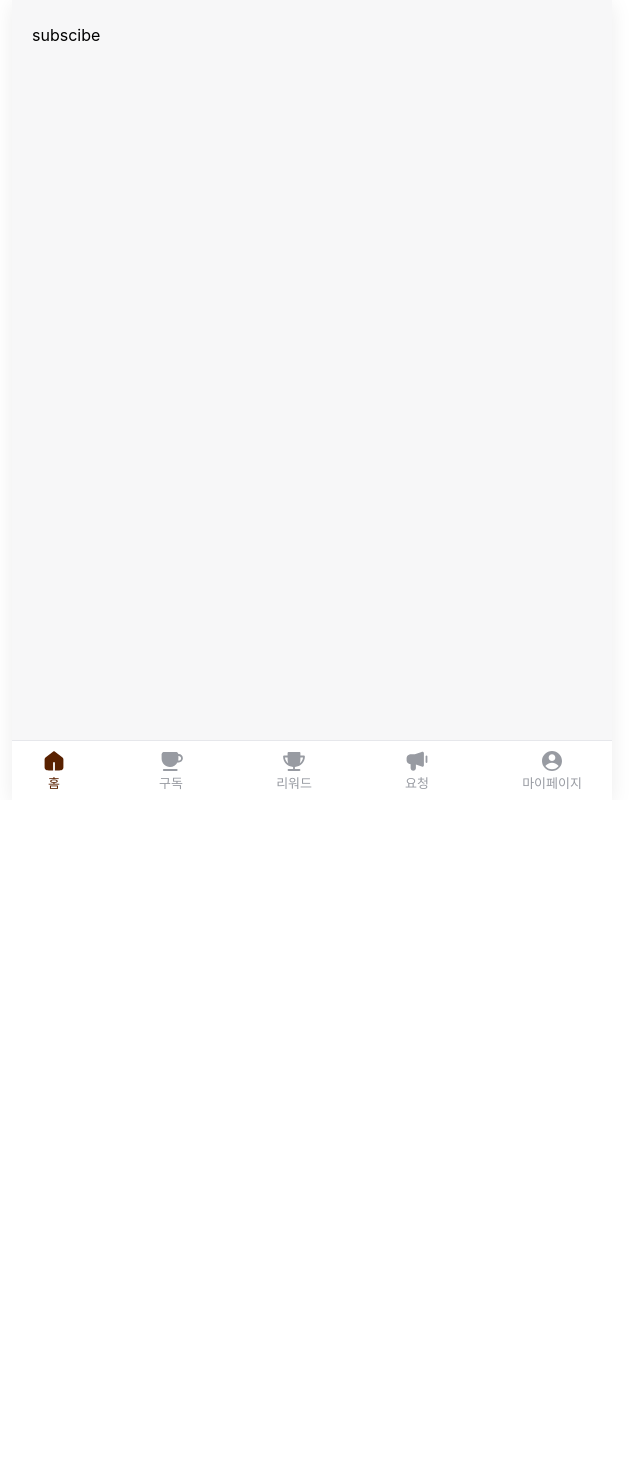
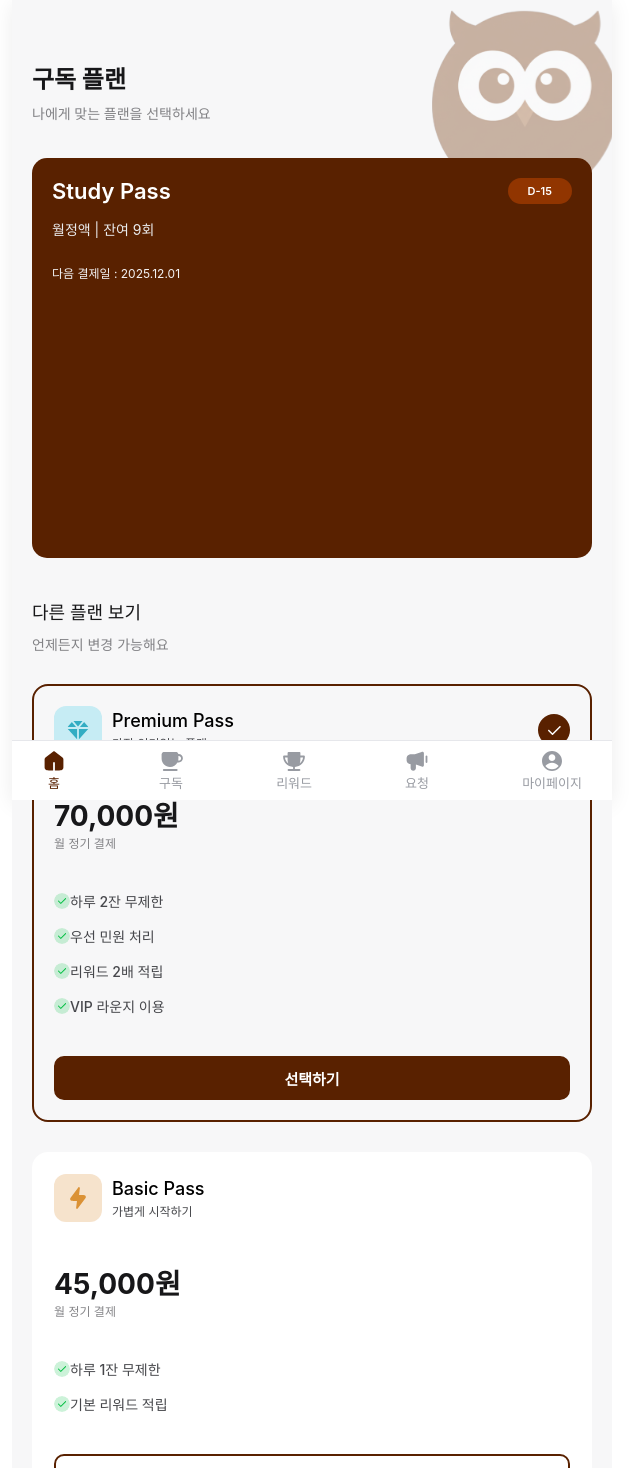
Before and after one commit to CoHe-CoffeeHere/CoHe_FE, a React (Vite) app: page /subscribe in a window 1280 px wide. Shown: the top 1468 px of the page, without its empty margins (328-971 px from the left). Before the commit the page ends 800 px from the top, so only its background shows below. Built offline with nearby package versions, Linux system fonts and the light colour scheme; a web font is replaced by a local one.

Commit message:
feat: subscribe 페이지 구현

```diff
--- /dev/null
+++ b/src/css/pages/subscribe.module.css
@@ -0,0 +1,193 @@
+/* 상단 텍스트 */
+.topTextDiv {
+  display: flex;
+  flex-direction: column;
+  gap: 8px;
+  margin-top: 35px;
+  margin-bottom: 35px;
+  position: relative;
+}
+.topName {
+  color: #171719;
+  font-size: 24px;
+  font-weight: 700;
+}
+.topComment {
+  color: #37383c9c;
+  font-size: 14px;
+  font-weight: 500;
+}
+.characterIcon {
+  width: 200px;
+  height: 200px;
+  position: absolute;
+  right: -30px;
+  top: -55px;
+  z-index: 1;
+}
+/* 상단 텍스트 끝 */
+
+/* 패스 박스 */
+.passContainer {
+  width: 100%;
+  height: 400px;
+  background-color: #592100;
+  z-index: 10;
+  position: relative;
+  border-radius: 15px;
+  padding: 20px;
+  display: flex;
+  flex-direction: column;
+  box-sizing: border-box;
+}
+.title {
+  display: flex;
+  justify-content: space-between;
+}
+.title span {
+  font-size: 22px;
+  font-weight: 600;
+  color: #ffffff;
+}
+.title div {
+  color: #ffffff;
+  font-size: 11px;
+  font-weight: 600;
+  background-color: #913500;
+  display: flex;
+  justify-content: center;
+  align-items: center;
+  border-radius: 16px;
+  padding: 6px 20px;
+  height: fit-content;
+}
+.leftInfo {
+  color: #eaebec;
+  font-size: 14px;
+  font-weight: 400;
+  margin-top: 15px;
+}
+.cashInfo {
+  color: #f4f4f5;
+  font-size: 12px;
+  font-weight: 400;
+  margin-top: 25px;
+}
+/* 패스 박스 끝*/
+
+/* 다른 플랜 */
+.anotherPlanText {
+  display: flex;
+  flex-direction: column;
+  margin-top: 40px;
+  gap: 10px;
+  margin-bottom: 30px;
+}
+.anotherTitle {
+  color: #171719;
+  font-size: 18px;
+  font-weight: 500;
+}
+.anotherSub {
+  color: #37383c9c;
+  font-size: 14px;
+  font-weight: 400;
+}
+/* 다른 플랜 끝*/
+
+.planDiv {
+  display: flex;
+  flex-direction: column;
+  gap: 30px;
+}
+.planBox {
+  /* border: 1px solid black; */
+  padding: 20px;
+  border-radius: 16px;
+  background-color: #ffffff;
+  border: 2px transparent solid;
+}
+.selected {
+  background-color: transparent;
+  border: 2px #592100 solid;
+  box-sizing: border-box;
+}
+.selected .btnDiv {
+  background-color: #592100;
+  color: #ffffff;
+}
+.passHeader {
+  display: flex;
+  position: relative;
+  align-items: center;
+}
+.titleTextDiv {
+  display: flex;
+  flex-direction: column;
+  gap: 3px;
+  margin-left: 10px;
+}
+.titleText {
+  font-size: 18px;
+  font-weight: 500;
+  color: #000000;
+}
+.titleText2 {
+  font-size: 12px;
+  font-weight: 300;
+  color: #2e2f33e0;
+}
+.checkedCircle {
+  background-color: #592100;
+  width: 32px;
+  height: 32px;
+  border-radius: 100%;
+  display: flex;
+  justify-content: center;
+  align-items: center;
+  position: absolute;
+  right: 0;
+  top: 50%;
+  transform: translateY(-50%);
+}
+.priceDiv {
+  display: flex;
+  flex-direction: column;
+  margin-top: 40px;
+}
+.price {
+  color: #171719;
+  font-size: 28px;
+  font-weight: 700;
+}
+.monthly {
+  color: #37383c9c;
+  font-size: 12px;
+  font-weight: 400;
+}
+.contentDiv {
+  display: flex;
+  flex-direction: column;
+  gap: 15px;
+  margin-top: 40px;
+}
+.contentDiv span {
+  display: flex;
+  align-items: center;
+  color: #2e2f33e0;
+  font-size: 14px;
+  font-weight: 500;
+}
+.btnDiv {
+  font-size: 15px;
+  font-weight: 600;
+  border: 2px solid #592100;
+  border-radius: 10px;
+  height: 40px;
+  color: #592100;
+  display: flex;
+  justify-content: center;
+  align-items: center;
+  margin-top: 40px;
+  background-color: #ffffff;
+}
--- a/src/pages/Subscribe.tsx
+++ b/src/pages/Subscribe.tsx
@@ -1,3 +1,132 @@
+import subscribeStyle from "../css/pages/subscribe.module.css";
+import characterIcon from "../assets/pages/subscribe/character.svg";
+import greenCheck from "../assets/pages/subscribe/greenCheck.svg";
+import whiteCheck from "../assets/pages/subscribe/whiteCheck.svg";
+import premium from "../assets/pages/subscribe/premium_pass.svg";
+import basic from "../assets/pages/subscribe/basic_pass.svg";
+import { useState } from "react";
+
 export default function Subscribe() {
-  return <div>subscibe</div>;
+  const [onPremium, setOnPremium] = useState<boolean>(true);
+  return (
+    <>
+      <div className={subscribeStyle.topTextDiv}>
+        <span className={subscribeStyle.topName}>구독 플랜</span>
+        <span className={subscribeStyle.topComment}>
+          나에게 맞는 플랜을 선택하세요
+        </span>
+        <img
+          className={subscribeStyle.characterIcon}
+          src={characterIcon}
+          alt="Character Icon"
+        />
+      </div>
+      <div className={subscribeStyle.passContainer}>
+        <div className={subscribeStyle.title}>
+          <span>Study Pass</span>
+          <div>D-15</div>
+        </div>
+        <div className={subscribeStyle.leftInfo}>월정액 | 잔여 9회</div>
+        <div className={subscribeStyle.cashInfo}>다음 결제일 : 2025.12.01</div>
+      </div>
+      <div className={subscribeStyle.anotherPlanText}>
+        <span className={subscribeStyle.anotherTitle}>다른 플랜 보기</span>
+        <span className={subscribeStyle.anotherSub}>
+          언제든지 변경 가능해요
+        </span>
+      </div>
+      <div className={subscribeStyle.planDiv}>
+        <div
+          className={`${subscribeStyle.planBox} ${
+            onPremium ? subscribeStyle.selected : ""
+          }`}
+        >
+          <div className={subscribeStyle.passHeader}>
+            <img src={premium} alt="premium" />
+            <div className={subscribeStyle.titleTextDiv}>
+              <span className={subscribeStyle.titleText}>Premium Pass</span>
+              <span className={subscribeStyle.titleText2}>
+                가장 인기있는 플랜
+              </span>
+            </div>
+            {onPremium && (
+              <span className={subscribeStyle.checkedCircle}>
+                <img src={whiteCheck} alt="checked" />
+              </span>
+            )}
+          </div>
+          <div className={subscribeStyle.priceDiv}>
+            <span className={subscribeStyle.price}>70,000원</span>
+            <span className={subscribeStyle.monthly}>월 정기 결제</span>
+          </div>
+          <div className={subscribeStyle.contentDiv}>
+            <span>
+              <img src={greenCheck} alt="check" />
+              하루 2잔 무제한
+            </span>
+            <span>
+              <img src={greenCheck} alt="check" />
+              우선 민원 처리
+            </span>
+            <span>
+              <img src={greenCheck} alt="check" />
+              리워드 2배 적립
+            </span>
+            <span>
+              <img src={greenCheck} alt="check" />
+              VIP 라운지 이용
+            </span>
+          </div>
+          <div
+            className={subscribeStyle.btnDiv}
+            onClick={() => {
+              setOnPremium(true);
+            }}
+          >
+            선택하기
+          </div>
+        </div>
+        <div
+          className={`${subscribeStyle.planBox} ${
+            !onPremium ? subscribeStyle.selected : ""
+          }`}
+        >
+          <div className={subscribeStyle.passHeader}>
+            <img src={basic} alt="basic" />
+            <div className={subscribeStyle.titleTextDiv}>
+              <span className={subscribeStyle.titleText}>Basic Pass</span>
+              <span className={subscribeStyle.titleText2}>가볍게 시작하기</span>
+            </div>
+            {!onPremium && (
+              <span className={subscribeStyle.checkedCircle}>
+                <img src={whiteCheck} alt="checked" />
+              </span>
+            )}
+          </div>
+          <div className={subscribeStyle.priceDiv}>
+            <span className={subscribeStyle.price}>45,000원</span>
+            <span className={subscribeStyle.monthly}>월 정기 결제</span>
+          </div>
+          <div className={subscribeStyle.contentDiv}>
+            <span>
+              <img src={greenCheck} alt="check" />
+              하루 1잔 무제한
+            </span>
+            <span>
+              <img src={greenCheck} alt="check" />
+              기본 리워드 적립
+            </span>
+          </div>
+          <div
+            className={subscribeStyle.btnDiv}
+            onClick={() => {
+              setOnPremium(false);
+            }}
+          >
+            선택하기
+          </div>
+        </div>
+      </div>
+    </>
+  );
 }
```
